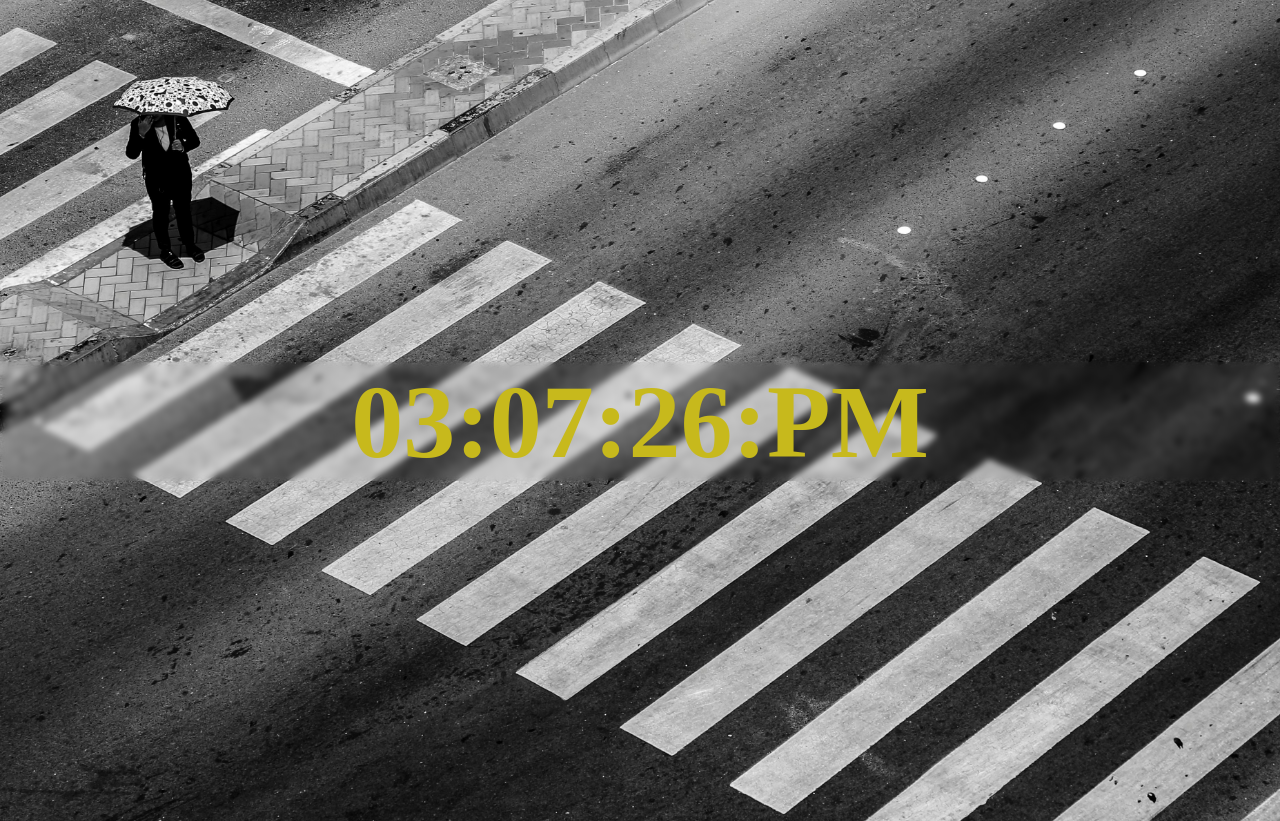
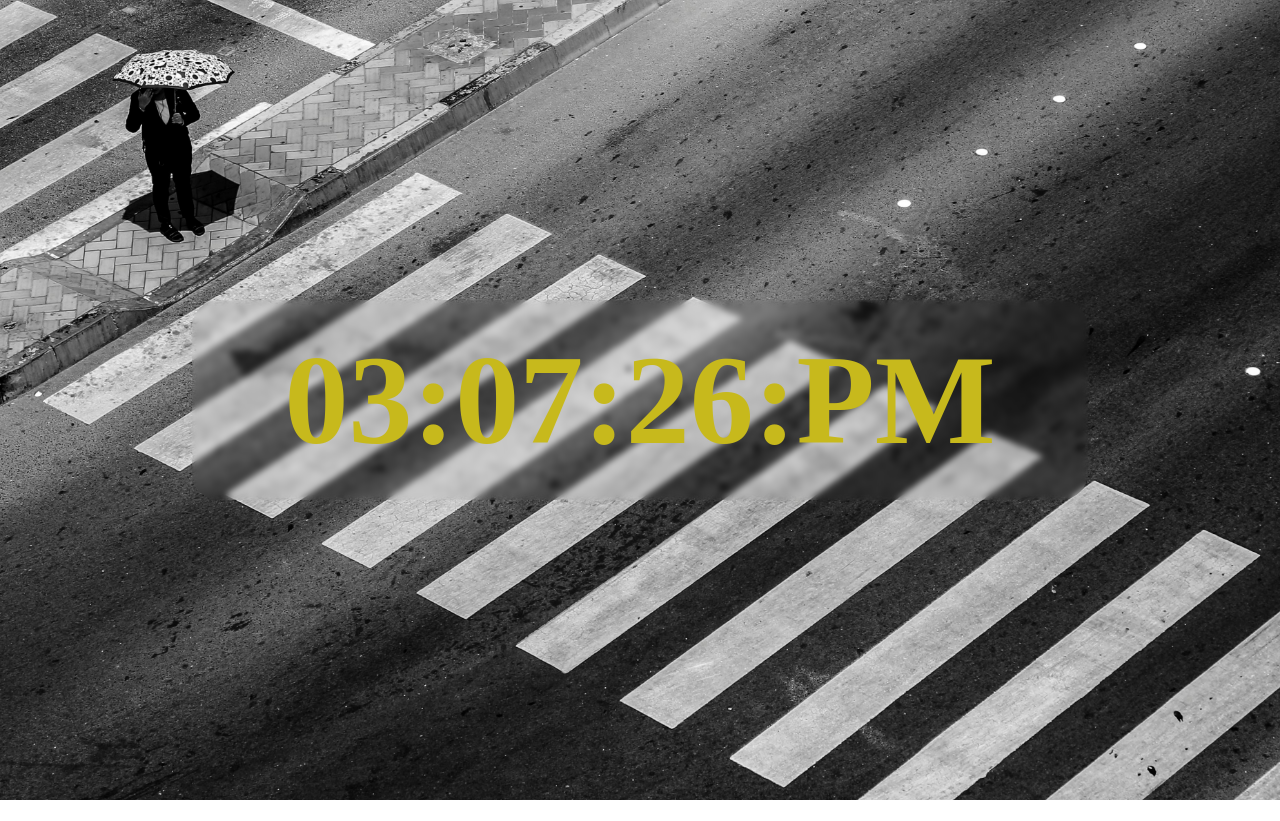
Before and after one commit to probal-ghosh/Digital-Clock, a plain HTML site: page index.html in a window 1280 px wide. After the commit the page ends 800 px from the top, so only its background shows below. Drawn offline with Linux system fonts and the light colour scheme.

Commit message:
Update style.css

```diff
--- a/style.css
+++ b/style.css
@@ -5,6 +5,9 @@ body{
     background-attachment: fixed;
     background-size: cover;
     margin: 0;
+    display: flex;
+    justify-content: center;
+    align-items: center;
 }
 
 #clock-container{
@@ -12,15 +15,23 @@ body{
     justify-content: center;
     align-items: center;
     height: 100vh;
+    width: 70%;
+
 }
 
 #clock{
     font-family: algerian;
-    font-size: 6.5rem;
+    /* border: 5px solid blue; */
+    border-radius: 27px;
+    font-size: 10vw;
+    display: flex;
+    justify-content: center;
+    align-items: center;
     font-weight: bold;
     text-align: center;
     color: rgb(199, 185, 28);
     backdrop-filter: blur(3px);
     width: 100%;
+    height: 25vh;
 
 }
```
